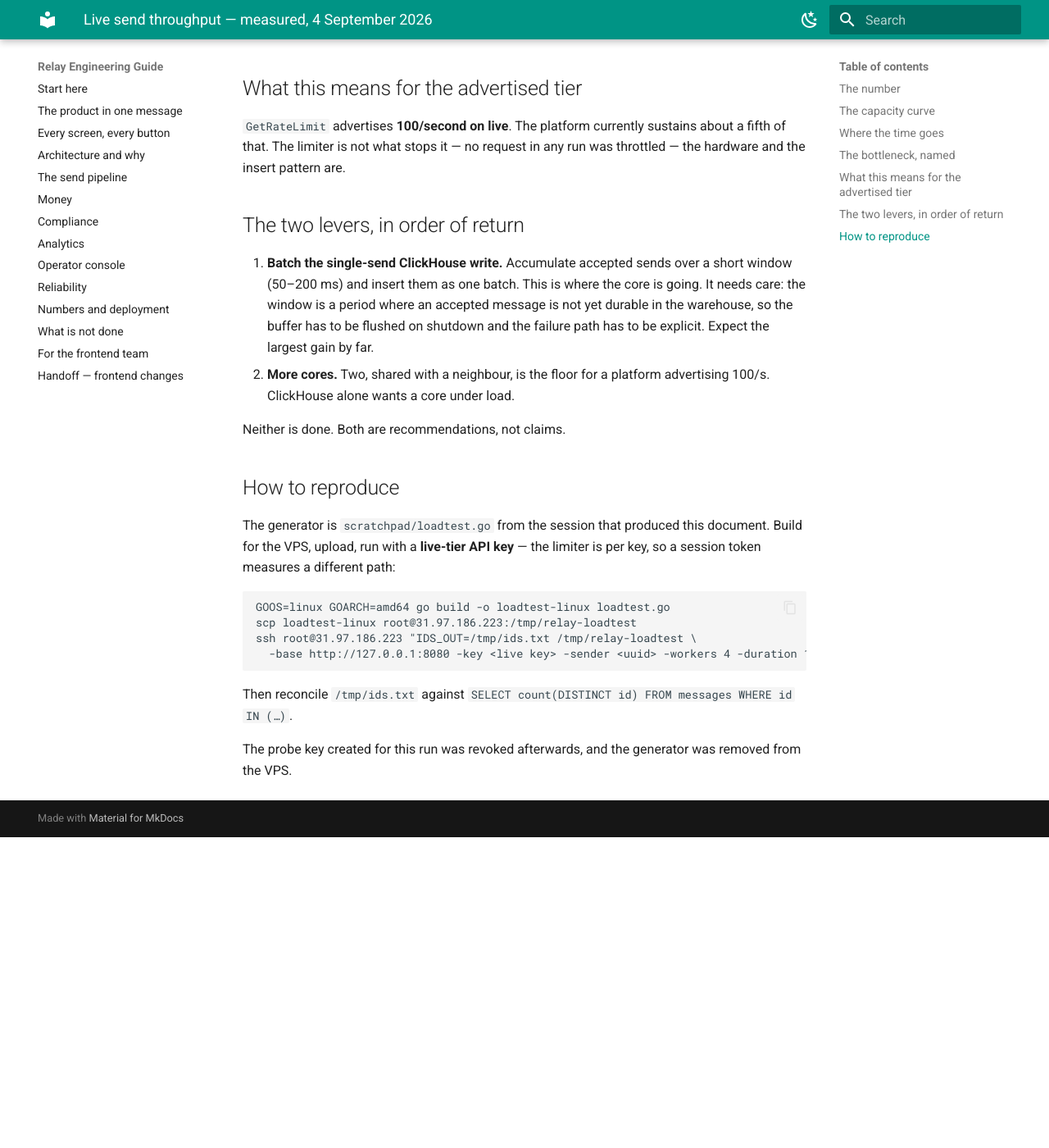
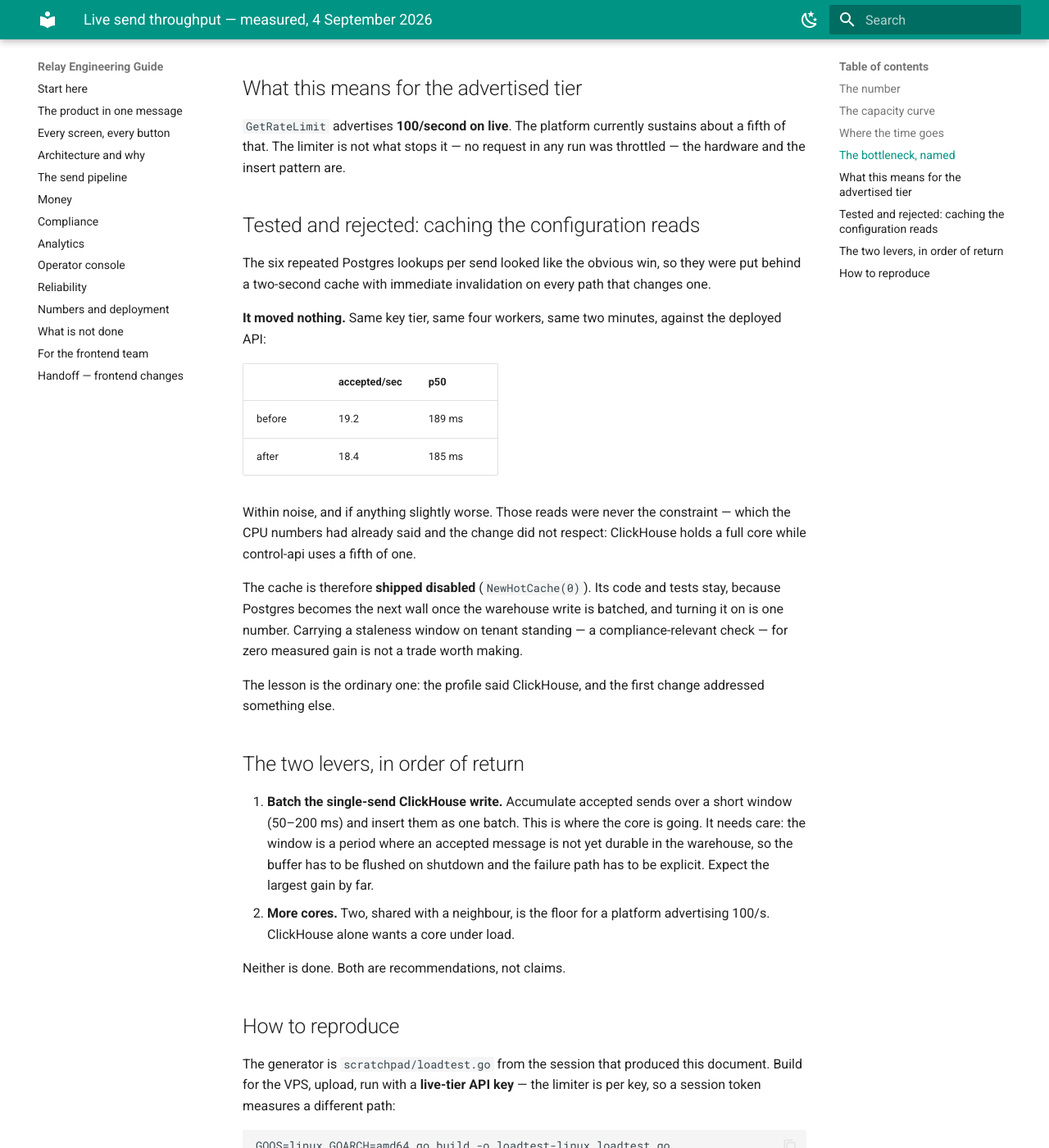
Before and after one commit to saeedafri/SMS-BE, an MkDocs documentation site: the page built from docs/PERFORMANCE_live-send-throughput-2026-09-04.md, in a window 1280 px wide and 1400 px high, scrolled down 2062 px. Shown: the whole window at 82% size. Built offline with MkDocs 1.6.1 and Material for MkDocs 9.7.7, drawn with Linux system fonts in a browser that asks for light colours; before the commit the page ends 3083 px from its top, so only the background shows below that.

Commit message:
perf: ship the configuration cache disabled — it measured as noise
The six repeated Postgres lookups per send were the obvious suspect, so they
went behind a two-second cache with immediate invalidation. Measured against
the deployed API with an otherwise identical run — same key tier, same four
workers, same two minutes — 19.2 accepted/sec before and 18.4 after. Within
noise, if anything slightly worse.

So they were never the constraint, which the CPU numbers had already said:
ClickHouse holds a full core of the two this box has while control-api uses a
fifth of one, because a single send inserts one row and every insert becomes
its own data part. The first change addressed something the profile had already
ruled out.

The code and its tests stay and the TTL is zero, which disables it. Postgres
becomes the next wall once the warehouse write is batched, and turning it back
on is one number. Until then it would buy a staleness window on tenant standing
and sender status — a compliance-relevant check — in exchange for nothing
measurable.

```diff
--- a/docs/PERFORMANCE_live-send-throughput-2026-09-04.md
+++ b/docs/PERFORMANCE_live-send-throughput-2026-09-04.md
@@ -73,6 +73,31 @@ per-row overhead.
 that. The limiter is not what stops it — no request in any run was throttled — the hardware and
 the insert pattern are.
 
+## Tested and rejected: caching the configuration reads
+
+The six repeated Postgres lookups per send looked like the obvious win, so they were put behind a
+two-second cache with immediate invalidation on every path that changes one.
+
+**It moved nothing.** Same key tier, same four workers, same two minutes, against the deployed
+API:
+
+| | accepted/sec | p50 |
+|---|---|---|
+| before | 19.2 | 189 ms |
+| after | 18.4 | 185 ms |
+
+Within noise, and if anything slightly worse. Those reads were never the constraint — which the
+CPU numbers had already said and the change did not respect: ClickHouse holds a full core while
+control-api uses a fifth of one.
+
+The cache is therefore **shipped disabled** (`NewHotCache(0)`). Its code and tests stay, because
+Postgres becomes the next wall once the warehouse write is batched, and turning it on is one
+number. Carrying a staleness window on tenant standing — a compliance-relevant check — for zero
+measured gain is not a trade worth making.
+
+The lesson is the ordinary one: the profile said ClickHouse, and the first change addressed
+something else.
+
 ## The two levers, in order of return
 
 1. **Batch the single-send ClickHouse write.** Accumulate accepted sends over a short window
```
Also changed, not shown: 1 other file.
